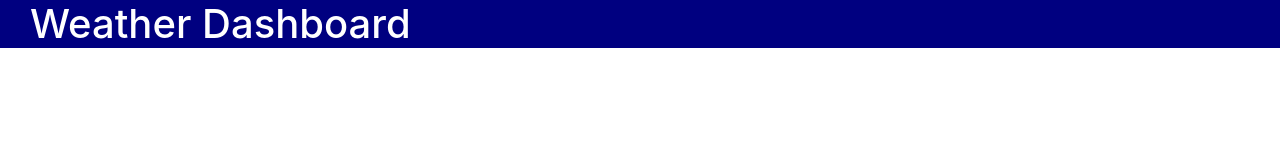
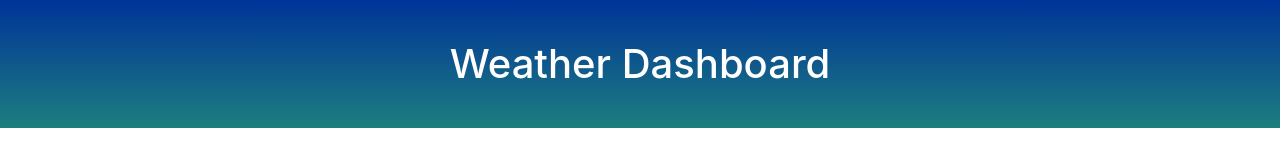
Before and after one commit to jugrajn/weather_dashboard, a plain HTML site: page index.html in a window 1280 px wide. Drawn offline with nearby package versions, Linux system fonts and the light colour scheme.

Commit message:
header set up using bootstrap styling

```diff
--- a/Assets/style.css
+++ b/Assets/style.css
@@ -1,7 +1,8 @@
 header {
-    background-color: navy;
+    background: linear-gradient(to bottom, #003399 0%, #1d7e7e 100%);
 }
 
 h1 {
     color: #fff;
+    padding: 1em;
 }
--- a/index.html
+++ b/index.html
@@ -11,9 +11,14 @@
 
 <body>
     <header class="container-fluid">
-        <h1 class="col-lg">Weather Dashboard</h1>
+        <h1 class="col-md-12 text-center">Weather Dashboard</h1>
     </header>
-    <div></div>
+    <main>
+        <div>
+
+        </div>
+
+    </main>
 
 </body>
 </html>
```
